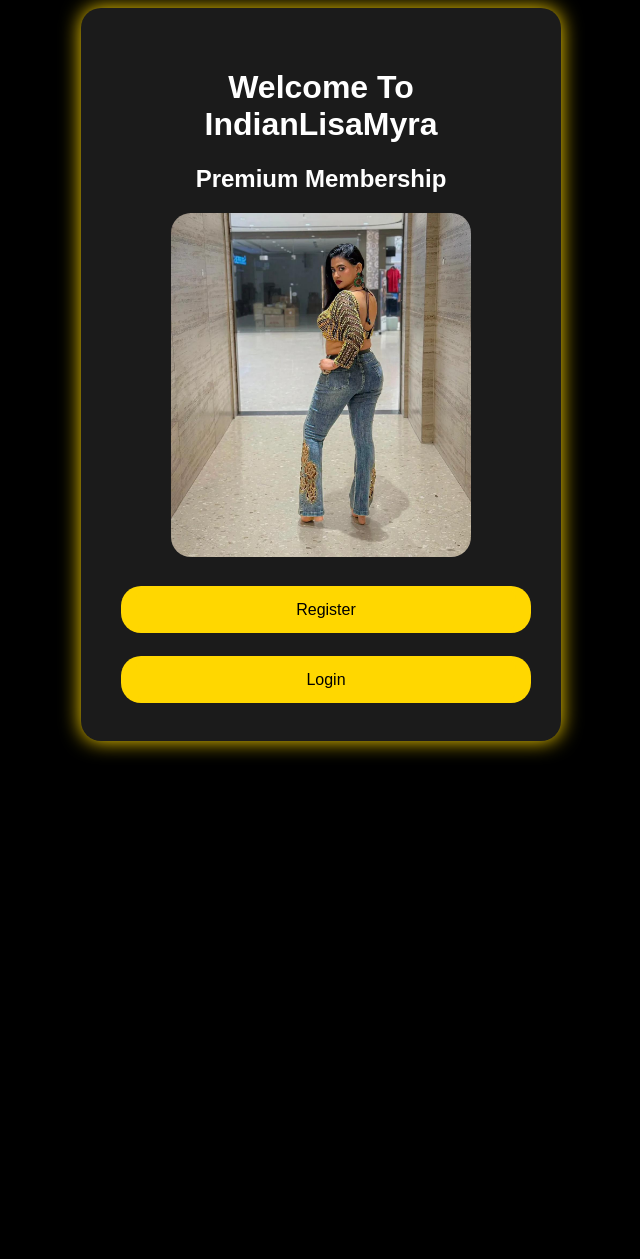
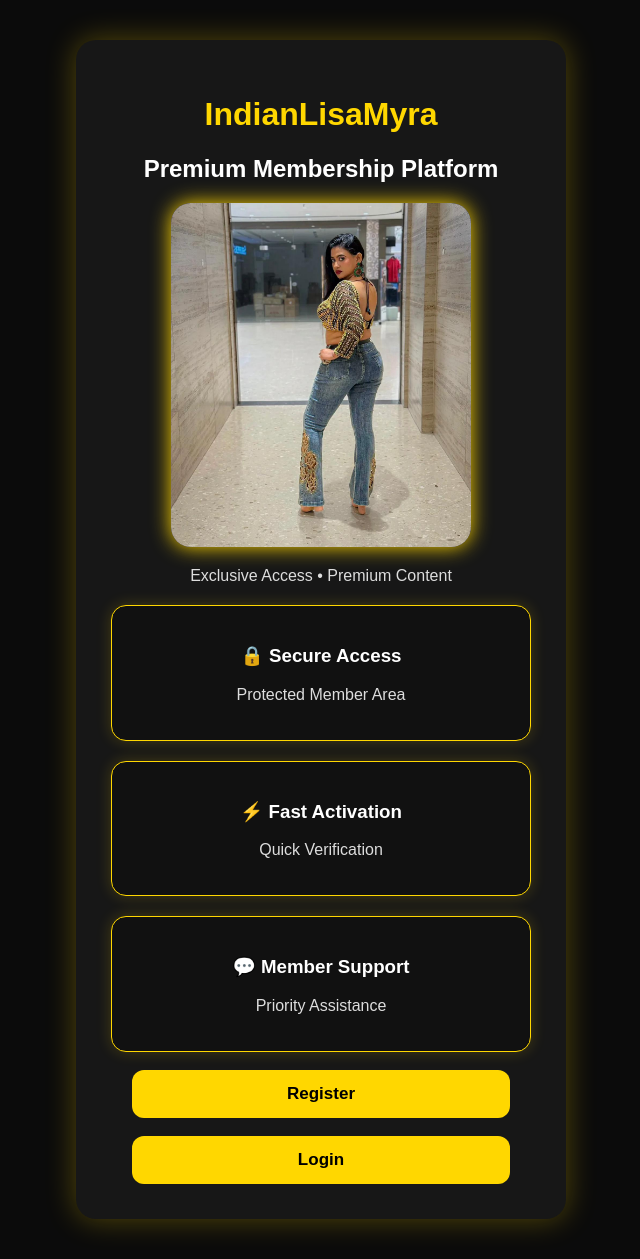
Before and after one commit to rohit6397/IndianLisaMyra, a Flask app: page / in a window 1280 px wide. Shown: the whole page, without its empty margins (319-959 px from the left). Before the commit the page ends 757 px from the top, so only its background shows below. Run offline with Flask 3, Linux system fonts and the light colour scheme.

Commit message:
Premium UI update

```diff
--- a/static/style.css
+++ b/static/style.css
@@ -1,12 +1,34 @@
 body{
 
-background:black;
+background:#0b0b0b;
 
 color:white;
 
+font-family:Arial;
+
 text-align:center;
 
-font-family:Arial;
+margin:0;
+
+padding:0;
+
+}
+
+.container{
+
+width:420px;
+
+margin:40px auto;
+
+padding:35px;
+
+background:#171717;
+
+border-radius:20px;
+
+box-shadow:
+
+0 0 30px rgba(255,215,0,.3);
 
 }
 
@@ -16,70 +38,27 @@ width:300px;
 
 border-radius:20px;
 
-}
+box-shadow:
 
-a{
-
-padding:15px;
-
-background:#FFD700;
-
-color:black;
-
-border-radius:20px;
-
-text-decoration:none;
-
-}
-.container{
-
-width:400px;
-
-margin:auto;
-
-padding:40px;
-
-background:#1b1b1b;
-
-border-radius:20px;
-
-box-shadow:0 0 20px gold;
+0 0 20px gold;
 
 }
 
-input{
+h1{
 
-width:90%;
+color:#FFD700;
 
-padding:15px;
+}
 
-margin:10px;
-
-border:none;
-
-border-radius:10px;
-
-background:#333;
+h2{
 
 color:white;
 
 }
 
-button{
+p{
 
-padding:15px;
-
-width:95%;
-
-background:#FFD700;
-
-border:none;
-
-border-radius:20px;
-
-font-size:18px;
-
-cursor:pointer;
+color:#ddd;
 
 }
 
@@ -87,34 +66,53 @@ cursor:pointer;
 
 padding:20px;
 
-margin:20px;
+margin-top:20px;
 
 background:#111;
 
 border:1px solid gold;
 
-border-radius:20px;
+border-radius:15px;
 
-box-shadow:0 0 20px gold;
+box-shadow:
+
+0 0 15px rgba(255,215,0,.2);
+
+transition:.3s;
 
 }
+
+.card:hover{
+
+transform:translateY(-4px);
+
+box-shadow:
+
+0 0 25px gold;
+
+}
+
 button{
+
+width:90%;
+
+padding:14px;
 
 background:#FFD700;
 
 color:black;
 
-padding:12px;
-
 border:none;
 
-border-radius:10px;
+border-radius:12px;
 
-font-size:16px;
+font-size:17px;
+
+font-weight:bold;
 
 cursor:pointer;
 
-margin-top:10px;
+transition:.3s;
 
 }
 
@@ -123,11 +121,27 @@ button:hover{
 background:#ffcc00;
 
 }
+
+button:disabled{
+
+background:gray;
+
+cursor:not-allowed;
+
+opacity:.6;
+
+}
+
+input,
 textarea{
 
 width:90%;
 
-padding:10px;
+padding:12px;
+
+margin:10px;
+
+border:none;
 
 border-radius:10px;
 
@@ -135,24 +149,32 @@ background:#222;
 
 color:white;
 
-border:1px solid gold;
+}
+
+a{
+
+text-decoration:none;
 
 }
 
-input[type=file]{
+.trust{
 
-color:white;
-
-margin:10px;
+margin-top:20px;
 
 }
 
-label{
+@media(max-width:768px){
 
-font-size:18px;
+.container{
 
-font-weight:bold;
-
-color:gold;
+width:90%;
 
 }
+
+img{
+
+width:90%;
+
+}
+
+}
--- a/templates/index.html
+++ b/templates/index.html
@@ -16,16 +16,67 @@ filename='style.css') }}">
 
 <div class="container">
 
-<h1>Welcome To IndianLisaMyra</h1>
+<h1>IndianLisaMyra</h1>
 
-<h2>Premium Membership</h2>
+<h2>
+
+Premium Membership Platform
+
+</h2>
 
 <img
-src="{{ url_for('static',
-filename='images/lisa.jpg') }}"
-width="300">
+src="{{ url_for(
+'static',
+filename='images/lisa.jpg'
+) }}">
 
-<br><br>
+<p>
+
+Exclusive Access • Premium Content
+
+</p>
+
+<div class="trust">
+
+<div class="card">
+
+<h3>🔒 Secure Access</h3>
+
+<p>
+
+Protected Member Area
+
+</p>
+
+</div>
+
+<div class="card">
+
+<h3>⚡ Fast Activation</h3>
+
+<p>
+
+Quick Verification
+
+</p>
+
+</div>
+
+<div class="card">
+
+<h3>💬 Member Support</h3>
+
+<p>
+
+Priority Assistance
+
+</p>
+
+</div>
+
+</div>
+
+<br>
 
 <a href="/register">
 
```
Also changed, not shown: templates/membership.html (+70 -8 lines), templates/success.html (+22 -7 lines).
